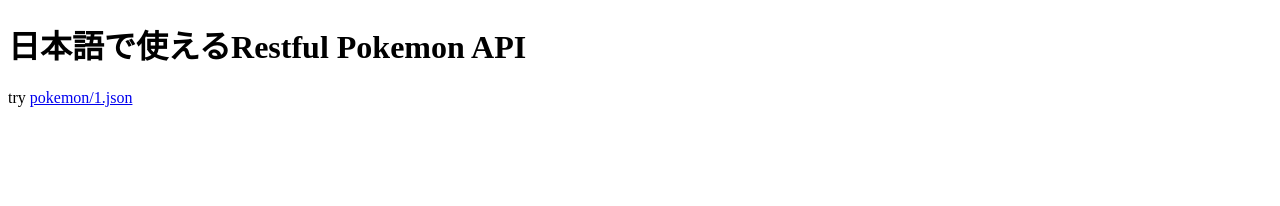
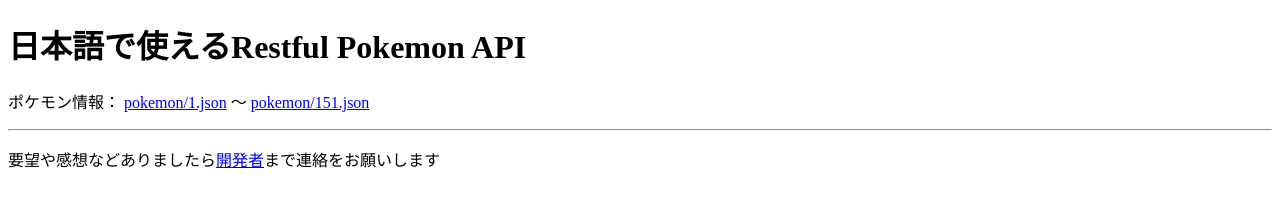
Before and after one commit to shoma2da/pokemonapi, a plain HTML site: page index.html in a window 1280 px wide. Drawn offline with Linux system fonts and the light colour scheme.

Commit message:
トップページの記載情報を更新

```diff
--- a/index.html
+++ b/index.html
@@ -19,6 +19,8 @@
 <!-- Place your content here -->
 <!-- SCRIPTS -->
 <!-- Example: <script src="//ajax.googleapis.com/ajax/libs/jquery/1.11.1/jquery.min.js"></script> -->
-try <a href="pokemon/1.json">pokemon/1.json</a>
+  <p>ポケモン情報： <a href="pokemon/1.json">pokemon/1.json</a> 〜 <a href="pokemon/151.json">pokemon/151.json</a></p>
+  <hr>
+  <p>要望や感想などありましたら<a href="https://twitter.com/intent/user?screen_name=shoma2da">開発者</a>まで連絡をお願いします</p>
 </body>
 </html>
```
